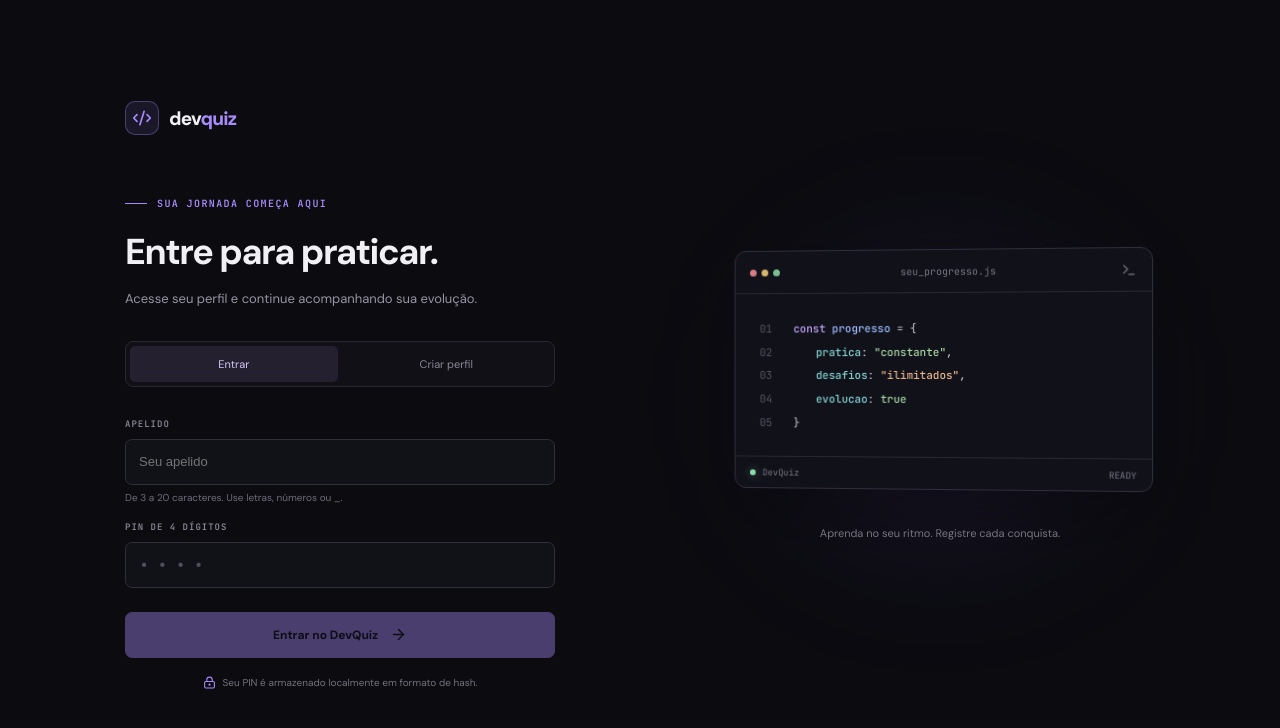
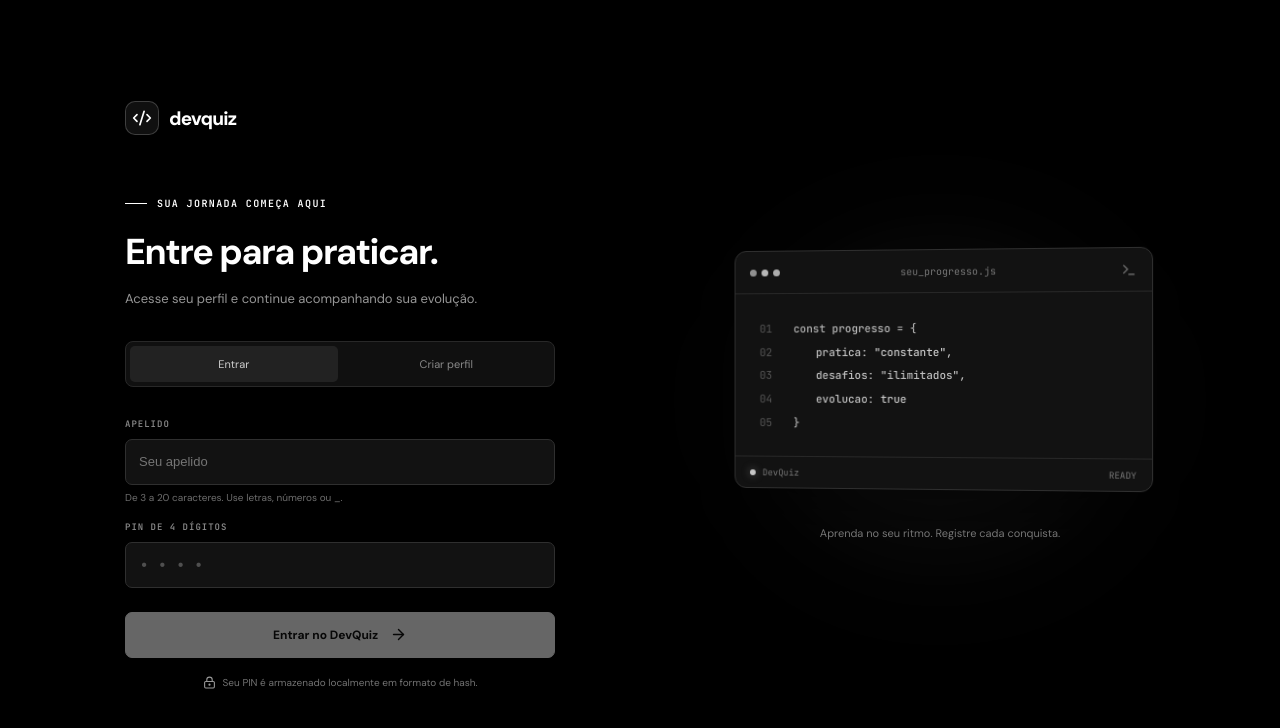
Before and after one commit to Pablo-numsei/Devquiz, a React (Vite) app in the folder frontend/: page / in a window 1280 px wide. Shown: the top 728 px of the page. Built offline with nearby package versions, Linux system fonts and the light colour scheme.

Commit message:
style(frontend): switch to monochrome black and white palette

```diff
--- a/frontend/src/App.css
+++ b/frontend/src/App.css
@@ -224,3 +224,8 @@
   .review-summary strong { font-size: 16px; }
   .review-question-card { padding: 15px 11px; }
 }
+
+
+/* Tema monocromático: preto, branco e tons neutros. */
+:root { color-scheme: dark; }
+html { filter: grayscale(1); }
--- a/frontend/src/index.css
+++ b/frontend/src/index.css
@@ -2,23 +2,23 @@
 
 :root {
   font-family: 'DM Sans', sans-serif;
-  color: #f1f0f5;
-  background: #0b0b10;
+  color: #ffffff;
+  background: #000000;
   font-synthesis: none;
   text-rendering: optimizeLegibility;
   -webkit-font-smoothing: antialiased;
   -moz-osx-font-smoothing: grayscale;
   font-optical-sizing: auto;
   font-weight: 400;
-  --bg: #0b0b10;
-  --surface: #111118;
-  --surface-raised: #15151e;
-  --border: #252530;
-  --muted: #898895;
-  --soft: #b7b5c2;
-  --white: #f1f0f5;
-  --purple: #a78bfa;
-  --purple-bright: #b69cff;
+  --bg: #000000;
+  --surface: #0a0a0a;
+  --surface-raised: #151515;
+  --border: #303030;
+  --muted: #999999;
+  --soft: #cccccc;
+  --white: #ffffff;
+  --purple: #ffffff;
+  --purple-bright: #e5e5e5;
   --mono: 'JetBrains Mono', monospace;
 }
 
@@ -28,5 +28,5 @@ body { margin: 0; min-width: 320px; min-height: 100vh; }
 button, a { font: inherit; }
 button { color: inherit; }
 a { color: inherit; text-decoration: none; }
-button:focus-visible, a:focus-visible { outline: 2px solid var(--purple); outline-offset: 4px; }
-::selection { background: rgba(167,139,250,.28); color: white; }
+button:focus-visible, a:focus-visible { outline: 2px solid #ffffff; outline-offset: 4px; }
+::selection { background: #ffffff; color: #000000; }
```
